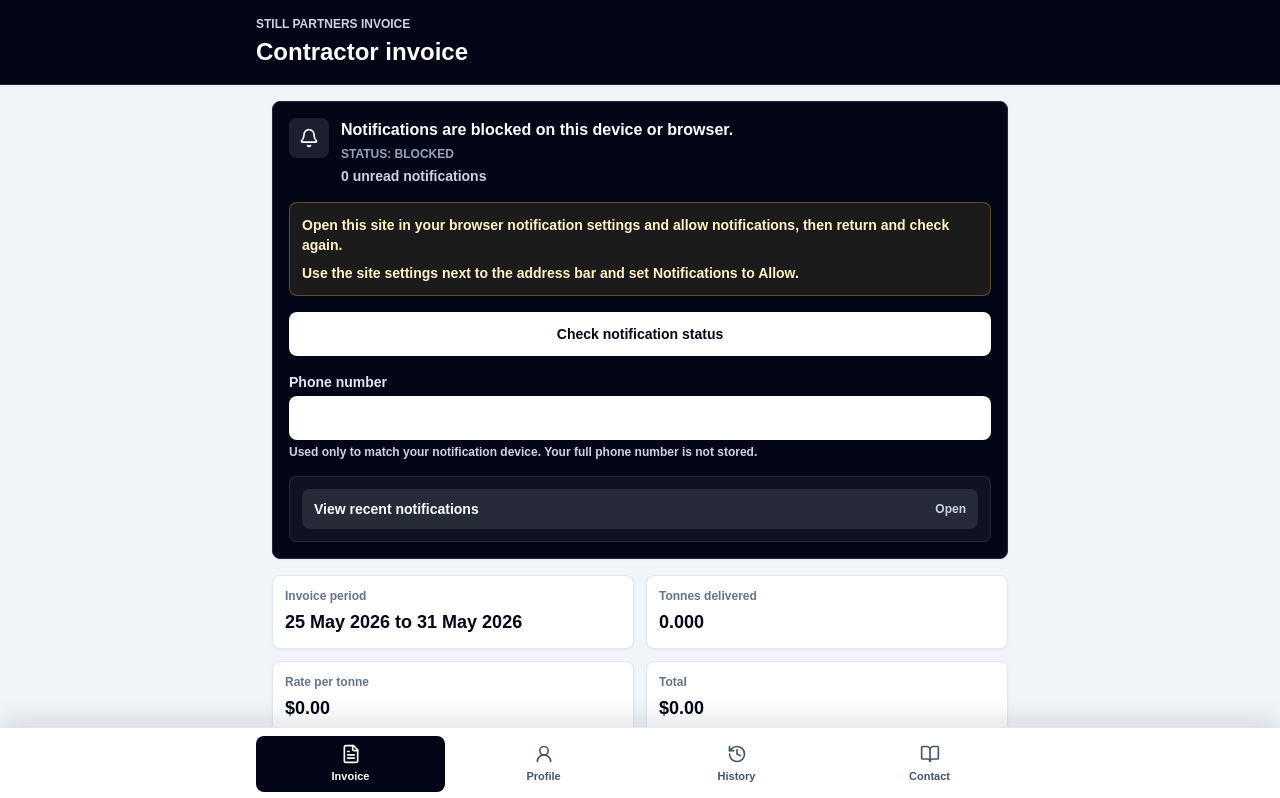
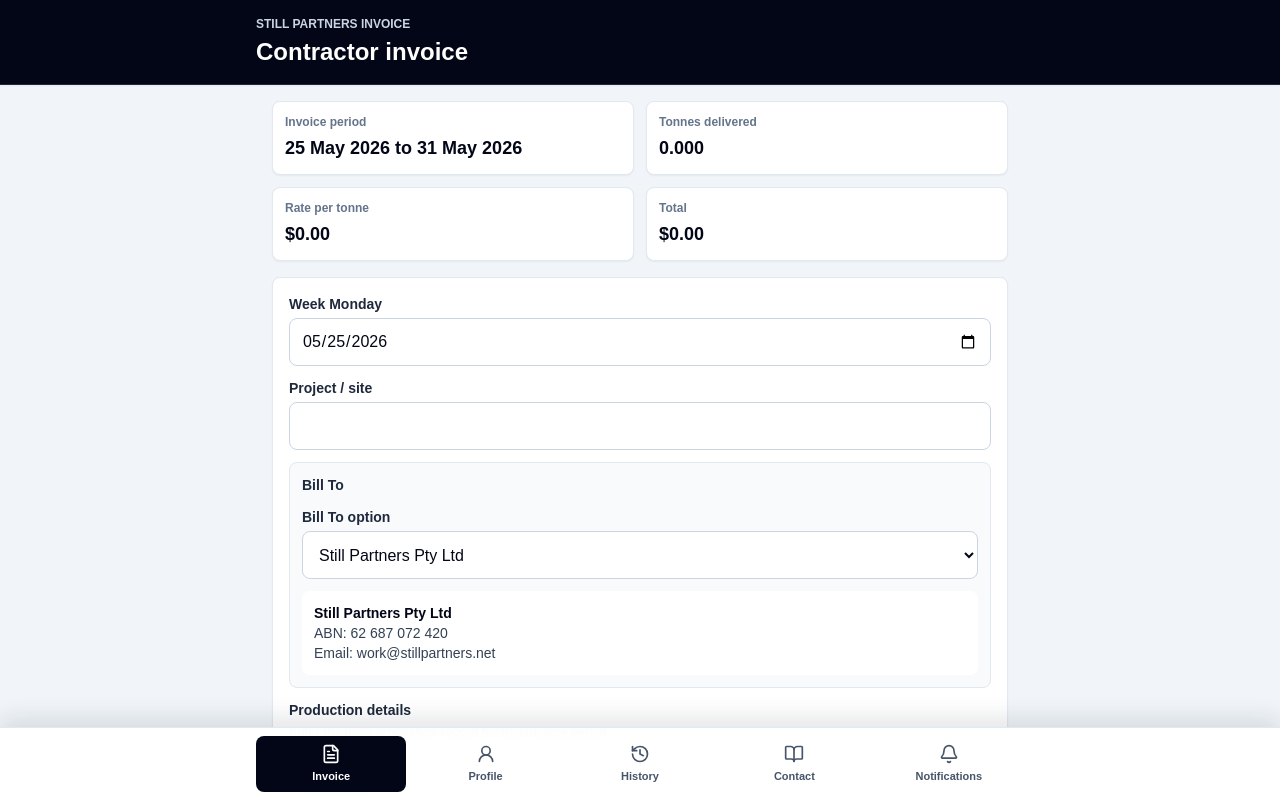
Before and after one commit to Bulgaats/stillpartners-site, a Next.js app: page /contractor-invoice in a window 1280 px wide. Shown: the top 798 px of the page. Built offline with nearby package versions, Linux system fonts and the light colour scheme.

Commit message:
Move notifications to separate tab

```diff
--- a/components/contractor-invoice/contractor-invoice-app.tsx
+++ b/components/contractor-invoice/contractor-invoice-app.tsx
@@ -1,6 +1,6 @@
 "use client";
 
-import { BookOpen, FileText, History, UserRound } from "lucide-react";
+import { Bell, BookOpen, FileText, History, UserRound } from "lucide-react";
 import { useEffect, useMemo, useRef, useState } from "react";
 import { ContactPanel } from "@/components/contractor-invoice/contact-panel";
 import { InvoiceForm } from "@/components/contractor-invoice/invoice-form";
@@ -27,6 +27,7 @@
   saveDraft,
   saveProfile
 } from "@/lib/contractor-invoice/local-storage";
+import { getUnreadNotificationCount, markNotificationsRead } from "@/lib/contractor-invoice/notification-history";
 import type {
   BillToDetails,
   ContractorProfile,
@@ -34,7 +35,7 @@
   InvoiceDraft
 } from "@/lib/contractor-invoice/types";
 
-type Tab = "invoice" | "profile" | "history" | "contact";
+type Tab = "invoice" | "profile" | "history" | "contact" | "notifications";
 type PdfAction = "download" | "share";
 type ActionStatus = {
   message: string;
@@ -48,6 +49,7 @@
   const [draft, setDraft] = useState<InvoiceDraft | null>(null);
   const [customBillTo, setCustomBillTo] = useState<BillToDetails>(emptyCustomBillTo);
   const [history, setHistory] = useState<GeneratedInvoiceRecord[]>([]);
+  const [unreadNotifications, setUnreadNotifications] = useState(0);
   const [savedStatus, setSavedStatus] = useState("Saved locally");
   const [errors, setErrors] = useState<string[]>([]);
   const [pdfAction, setPdfAction] = useState<PdfAction | null>(null);
@@ -63,6 +65,10 @@
     const localHostnames = new Set(["localhost", "127.0.0.1", "::1"]);
     setIsSecureBrowserContext(secureContext);
     setShowSecureContextWarning(!secureContext && !localHostnames.has(window.location.hostname));
+    const initialTab = new URLSearchParams(window.location.search).get("tab");
+    if (initialTab === "notifications") {
+      setTab("notifications");
+    }
 
     const loadedProfile = loadProfile();
     const loadedCustomBillTo = loadCustomBillTo();
@@ -78,6 +84,46 @@
     setHistory(loadHistory());
     setReady(true);
   }, []);
+
+  useEffect(() => {
+    let active = true;
+
+    async function refreshUnreadCount() {
+      try {
+        const count = await getUnreadNotificationCount();
+        if (active) setUnreadNotifications(count);
+      } catch {
+        if (active) setUnreadNotifications(0);
+      }
+    }
+
+    void refreshUnreadCount();
+
+    function handleUnreadChanged() {
+      void refreshUnreadCount();
+    }
+
+    function handleServiceWorkerMessage(event: MessageEvent) {
+      if ((event.data as { type?: string } | null)?.type === "contractor-invoice-notification-saved") {
+        void refreshUnreadCount();
+      }
+    }
+
+    window.addEventListener("contractor-invoice-notifications-read", handleUnreadChanged);
+    navigator.serviceWorker?.addEventListener("message", handleServiceWorkerMessage);
+
+    return () => {
+      active = false;
+      window.removeEventListener("contractor-invoice-notifications-read", handleUnreadChanged);
+      navigator.serviceWorker?.removeEventListener("message", handleServiceWorkerMessage);
+    };
+  }, []);
+
+  useEffect(() => {
+    if (tab !== "notifications") return;
+    setUnreadNotifications(0);
+    void markNotificationsRead();
+  }, [tab]);
 
   useEffect(() => {
     return () => {
@@ -332,8 +378,6 @@
       </header>
 
       <div className="mx-auto grid w-full max-w-3xl gap-4 px-4 py-4">
-        <NotificationPanel displayName={profile.fullName} profilePhone={profile.phone} />
-
         {tab === "invoice" ? (
           <InvoiceForm
             profile={profile}
@@ -370,14 +414,29 @@
         ) : null}
 
         {tab === "contact" ? <ContactPanel /> : null}
+
+        {tab === "notifications" ? (
+          <NotificationPanel
+            displayName={profile.fullName}
+            profilePhone={profile.phone}
+            onUnreadCountChange={setUnreadNotifications}
+          />
+        ) : null}
       </div>
 
       <nav className="fixed inset-x-0 bottom-0 z-30 border-t border-slate-200 bg-white/95 px-2 py-2 shadow-[0_-8px_24px_rgba(15,23,42,0.12)] backdrop-blur">
-        <div className="mx-auto grid max-w-3xl grid-cols-4 gap-1">
+        <div className="mx-auto grid max-w-3xl grid-cols-5 gap-1">
           <TabButton active={tab === "invoice"} label="Invoice" icon={<FileText />} onClick={() => setTab("invoice")} />
           <TabButton active={tab === "profile"} label="Profile" icon={<UserRound />} onClick={() => setTab("profile")} />
           <TabButton active={tab === "history"} label="History" icon={<History />} onClick={() => setTab("history")} />
           <TabButton active={tab === "contact"} label="Contact" icon={<BookOpen />} onClick={() => setTab("contact")} />
+          <TabButton
+            active={tab === "notifications"}
+            label="Notifications"
+            icon={<Bell />}
+            badgeCount={unreadNotifications}
+            onClick={() => setTab("notifications")}
+          />
         </div>
       </nav>
     </main>
@@ -396,13 +455,17 @@
   active,
   label,
   icon,
+  badgeCount = 0,
   onClick
 }: {
   active: boolean;
   label: string;
   icon: React.ReactElement<{ className?: string; "aria-hidden"?: boolean }>;
+  badgeCount?: number;
   onClick: () => void;
 }) {
+  const badgeLabel = badgeCount > 99 ? "99+" : String(badgeCount);
+
   return (
     <button
       type="button"
@@ -412,8 +475,13 @@
       onClick={onClick}
     >
       {icon && (
-        <span className="[&>svg]:size-5" aria-hidden="true">
+        <span className="relative [&>svg]:size-5" aria-hidden="true">
           {icon}
+          {badgeCount > 0 ? (
+            <span className="absolute -right-3 -top-2 min-w-5 rounded-full bg-red-600 px-1 text-center text-[10px] font-black leading-5 text-white">
+              {badgeLabel}
+            </span>
+          ) : null}
         </span>
       )}
       {label}
--- a/components/contractor-invoice/notification-panel.tsx
+++ b/components/contractor-invoice/notification-panel.tsx
@@ -18,10 +18,12 @@
 
 export function NotificationPanel({
   displayName,
-  profilePhone
+  profilePhone,
+  onUnreadCountChange
 }: {
   displayName?: string;
   profilePhone?: string;
+  onUnreadCountChange?: (count: number) => void;
 }) {
   const [status, setStatus] = useState<NotificationStatus>("idle");
   const [message, setMessage] = useState("");
@@ -80,11 +82,13 @@
         if (active) {
           setRecentNotifications(records);
           setUnreadCount(count);
+          onUnreadCountChange?.(count);
         }
       } catch {
         if (active) {
           setRecentNotifications([]);
           setUnreadCount(0);
+          onUnreadCountChange?.(0);
         }
       }
     }
@@ -103,7 +107,7 @@
       active = false;
       navigator.serviceWorker?.removeEventListener("message", handleServiceWorkerMessage);
     };
-  }, []);
+  }, [onUnreadCountChange]);
 
   async function enableNotifications() {
     setStatus("enabling");
@@ -125,6 +129,7 @@
 
     if (!showRecentNotifications) {
       setUnreadCount(0);
+      onUnreadCountChange?.(0);
       try {
         await markNotificationsRead();
       } catch {
--- a/lib/contractor-invoice/local-storage.ts
+++ b/lib/contractor-invoice/local-storage.ts
@@ -43,11 +43,11 @@
 }
 
 export function loadHistory(): GeneratedInvoiceRecord[] {
-  return readJson(historyKey, [], Array.isArray).filter(isHistoryRecord).map(normalizeHistoryRecord);
+  return readJson(historyKey, [], Array.isArray).filter(isHistoryRecord).map(normalizeHistoryRecord).slice(0, 20);
 }
 
 export function saveHistory(records: GeneratedInvoiceRecord[]) {
-  window.localStorage.setItem(historyKey, JSON.stringify(records.slice(0, 50)));
+  window.localStorage.setItem(historyKey, JSON.stringify(records.slice(0, 20)));
 }
 
 export function addHistoryRecord(record: GeneratedInvoiceRecord) {
--- a/lib/contractor-invoice/notification-history.ts
+++ b/lib/contractor-invoice/notification-history.ts
@@ -55,6 +55,7 @@
   const db = await openNotificationDb();
   await setUnreadCount(db, 0);
   await updateAppBadge(0);
+  window.dispatchEvent(new CustomEvent("contractor-invoice-notifications-read"));
 }
 
 function openNotificationDb() {
```
Also changed, not shown: public/contractor-invoice/sw.js (+14 -3 lines).
